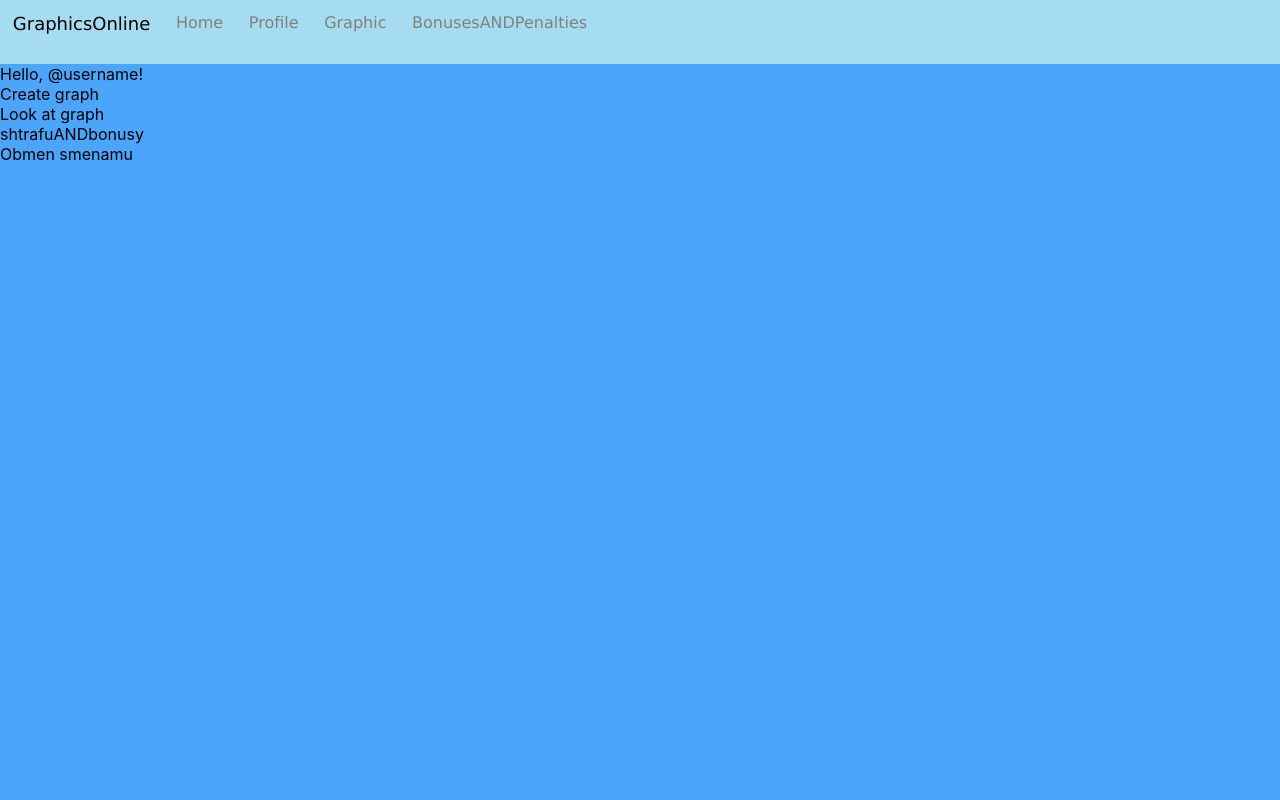
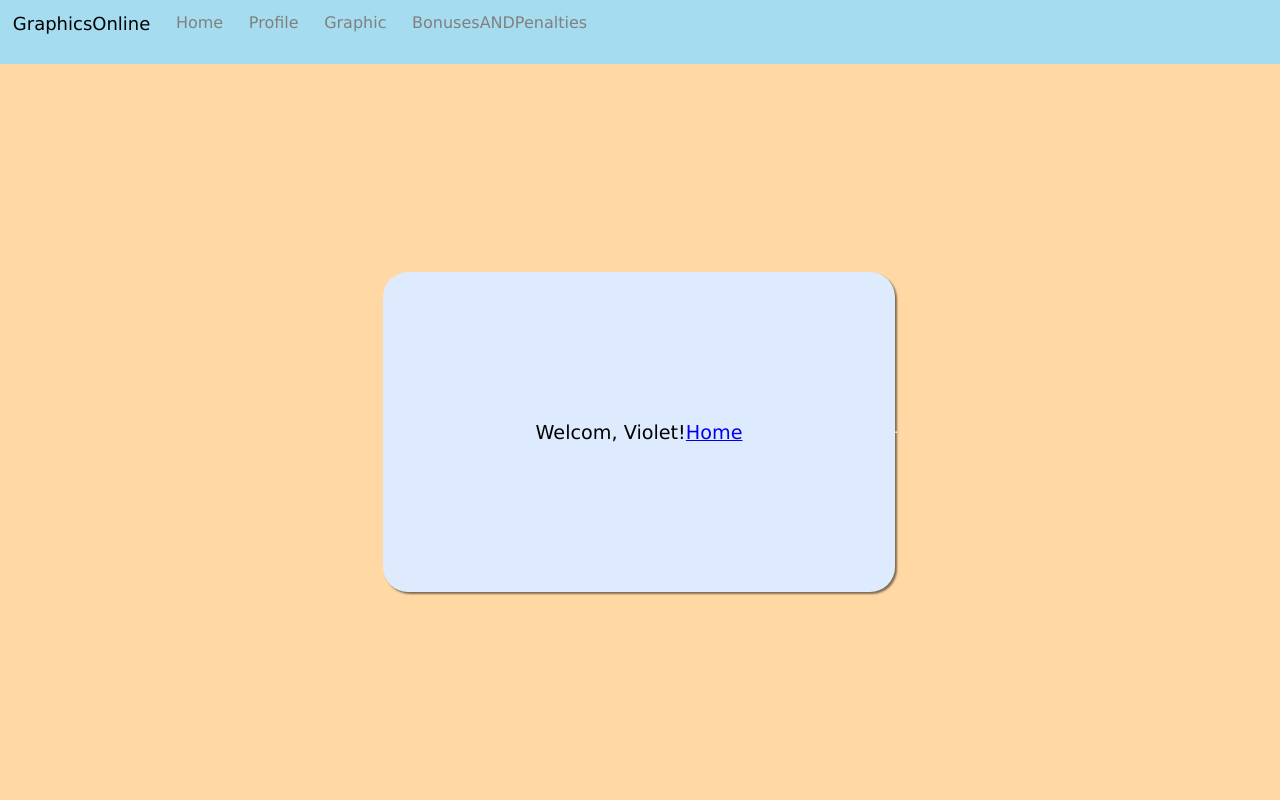
Before and after one commit to Madsora/graphics-omline, a React (Create React App) app in the folder graphics-online-react/: page / in a window 1280 px wide. Shown: the top 800 px of the page. Built offline with nearby package versions, Linux system fonts and the light colour scheme.

Commit message:
content-pages

```diff
--- /dev/null
+++ b/graphics-online-react/src/components/ContentPage/ContentPage.js
@@ -0,0 +1,25 @@
+import React, { Component } from "react";
+import styles from './ContentPage.module.scss'
+import {Link} from 'react-router-dom'
+
+export default class MainPage extends Component {
+    constructor(props) {
+        super(props);
+    }
+
+    render() {
+        return (
+            <div className={styles["wrapper"]}>
+                <div className={styles.content}>
+                    {this.props.text}
+                    {(this.props.role == 1) ?
+                    <div>
+                    <Link to="/">Home</Link>
+                    </div>
+                    : <div></div>}
+                </div>
+                <hr/>
+            </div>
+        )
+    }
+}
--- /dev/null
+++ b/graphics-online-react/src/components/ContentPage/ContentPage.module.scss
@@ -0,0 +1,25 @@
+* {
+    margin: 0;
+    padding: 0;
+}
+
+.wrapper {
+    display: flex;
+    height: 92vh;
+    width: 100vw;
+    align-items: center;
+    justify-content: center;
+
+    .content {
+        box-shadow: 2px 2px 2px rgba(0, 0, 0, .5);
+        background-color: #deebff;
+        height: 40vh;
+        width: 40vw;
+        display: flex;
+        align-items: center;
+        justify-content: center;
+        font-family: Verdana, Geneva, Tahoma, sans-serif;
+        font-size: larger;
+        border-radius: 25px;
+    }
+}
--- a/graphics-online-react/src/components/MainPage/MainPage.js
+++ b/graphics-online-react/src/components/MainPage/MainPage.js
@@ -1,14 +1,16 @@
 import React, { Component } from "react";
 import styles from './MainPage.module.scss'
-import Navbar from '../Navbar/Navbar.js'
+import Navbar from '../Navbar/Navbar'
+import ContentPage from '../ContentPage/ContentPage'
 
 export default class MainPage extends Component {
     constructor(props) {
         super(props);
         this.state = {
-            email: '',
-            username: '',
-            organization: ''
+            role: 1,
+            email: 'qwerty@gmail.com',
+            username: 'Violet',
+            organization: 'The SUN'
         }
     }
 
@@ -16,11 +18,18 @@ export default class MainPage extends Component {
         return (
             <div>
                 <Navbar></Navbar>
-                <div>Hello, @username!</div>
-                <div>Create graph</div>
-                <div>Look at graph</div>
-                <div>shtrafuANDbonusy</div>
-                <div>Obmen smenamu</div>
+                <div className={styles["block-hello"]}>
+                    <ContentPage text={`Welcom, ${this.state.username}!`} role={this.state.role}></ContentPage>
+                </div>
+                <div className={styles["block-create"]}>
+                    <ContentPage text={'You can create a new graphic..'} role={this.state.role}></ContentPage>
+                </div>
+                <div className={styles["block-graph"]}>
+                    <ContentPage text={'Let\'s have a look at yours graphic..'} role={this.state.role}></ContentPage>
+                </div>
+                <div className={styles["block-bas"]}>
+                    <ContentPage text={'What about Bonuses&Penalties? ;)'} role={this.state.role}></ContentPage>
+                </div>
             </div>
         )
     }
--- a/graphics-online-react/src/components/MainPage/MainPage.module.scss
+++ b/graphics-online-react/src/components/MainPage/MainPage.module.scss
@@ -2,3 +2,19 @@
     margin: 0;
     padding: 0;
 }
+
+.block-hello {
+    background-color: #ffd8a3;
+}
+
+.block-create {
+    background-color: #cfb3ff;
+}
+
+.block-graph {
+    background-color: #ffb3d9;
+}
+
+.block-bas {
+    background-color: #bfffa6;
+}
```
Also changed, not shown: graphics-online-react/public/img/hello-main.jpg (deleted).
